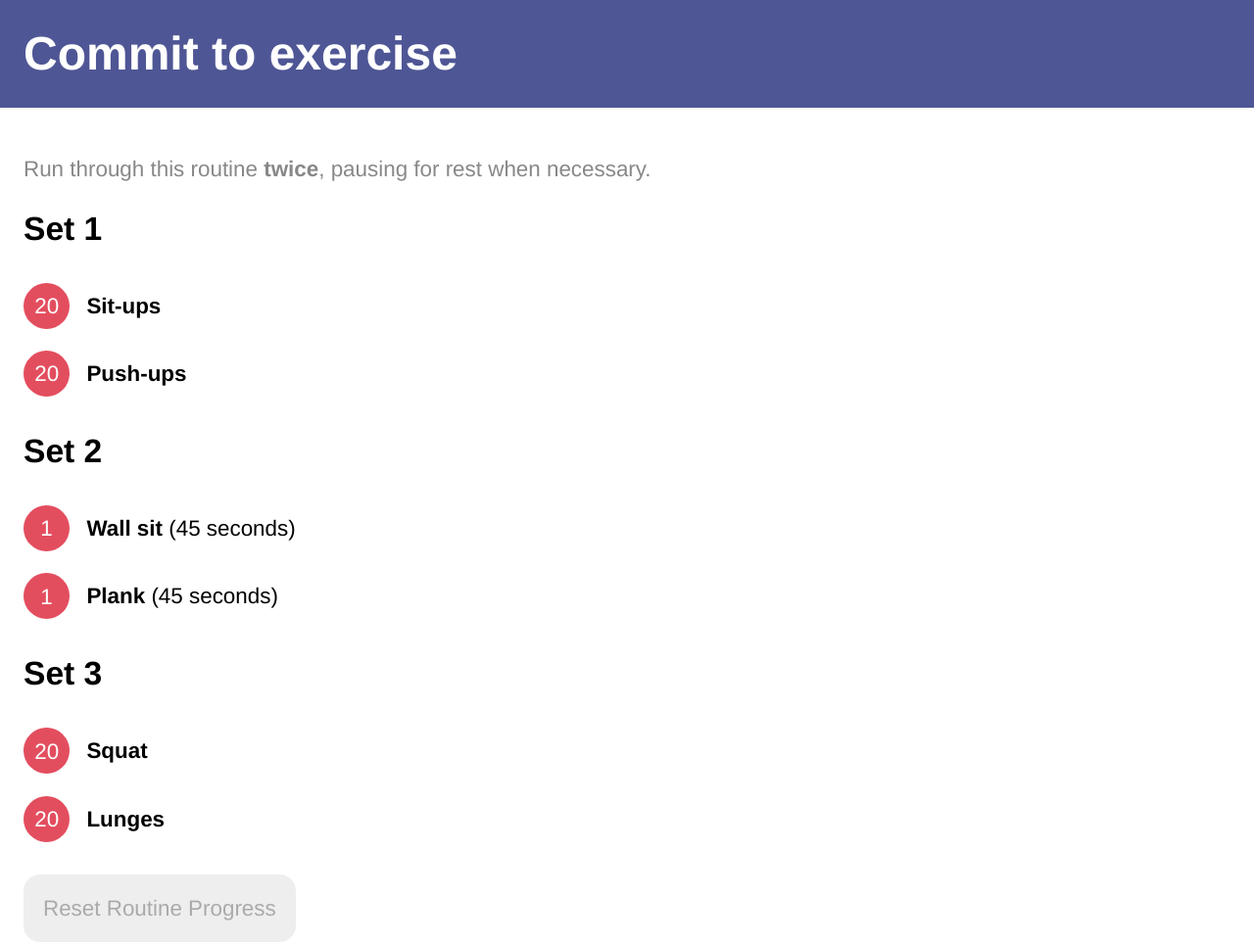
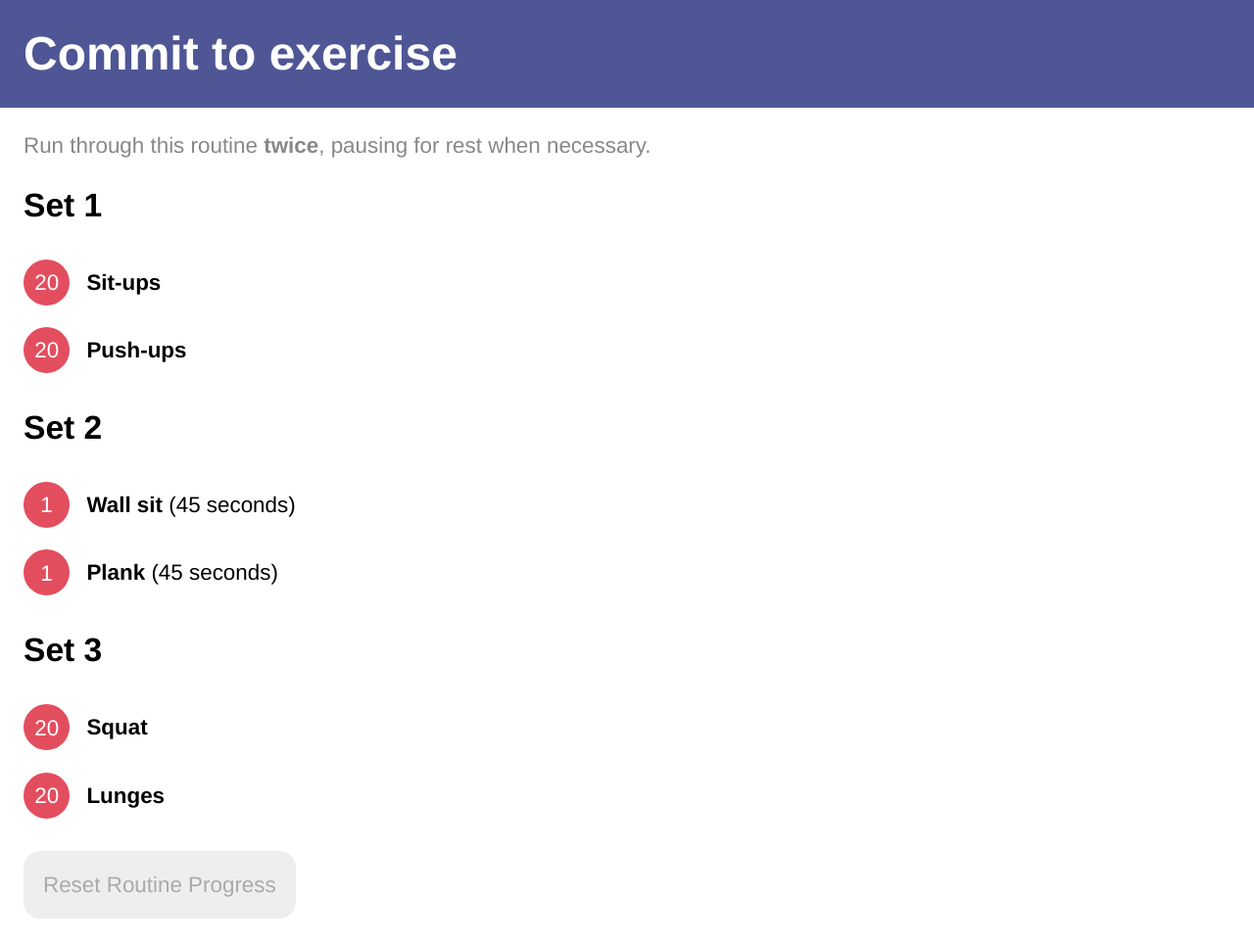
Before and after one commit to neogeek/myexcersie, a plain HTML site: page index.html in a window 1280 px wide. Shown: the whole page at 98% size. Drawn offline with nearby package versions, Linux system fonts and the light colour scheme.

Commit message:
Updated spacing.

```diff
--- a/css/styles.css
+++ b/css/styles.css
@@ -49,7 +49,7 @@ header h1 a {
 }
 
 .notification {
-    padding: 1.5rem 0;
+    margin: 0 0 1.5rem 0;
     color: #888;
 }
 
```
Also changed, not shown: 1 other file.
